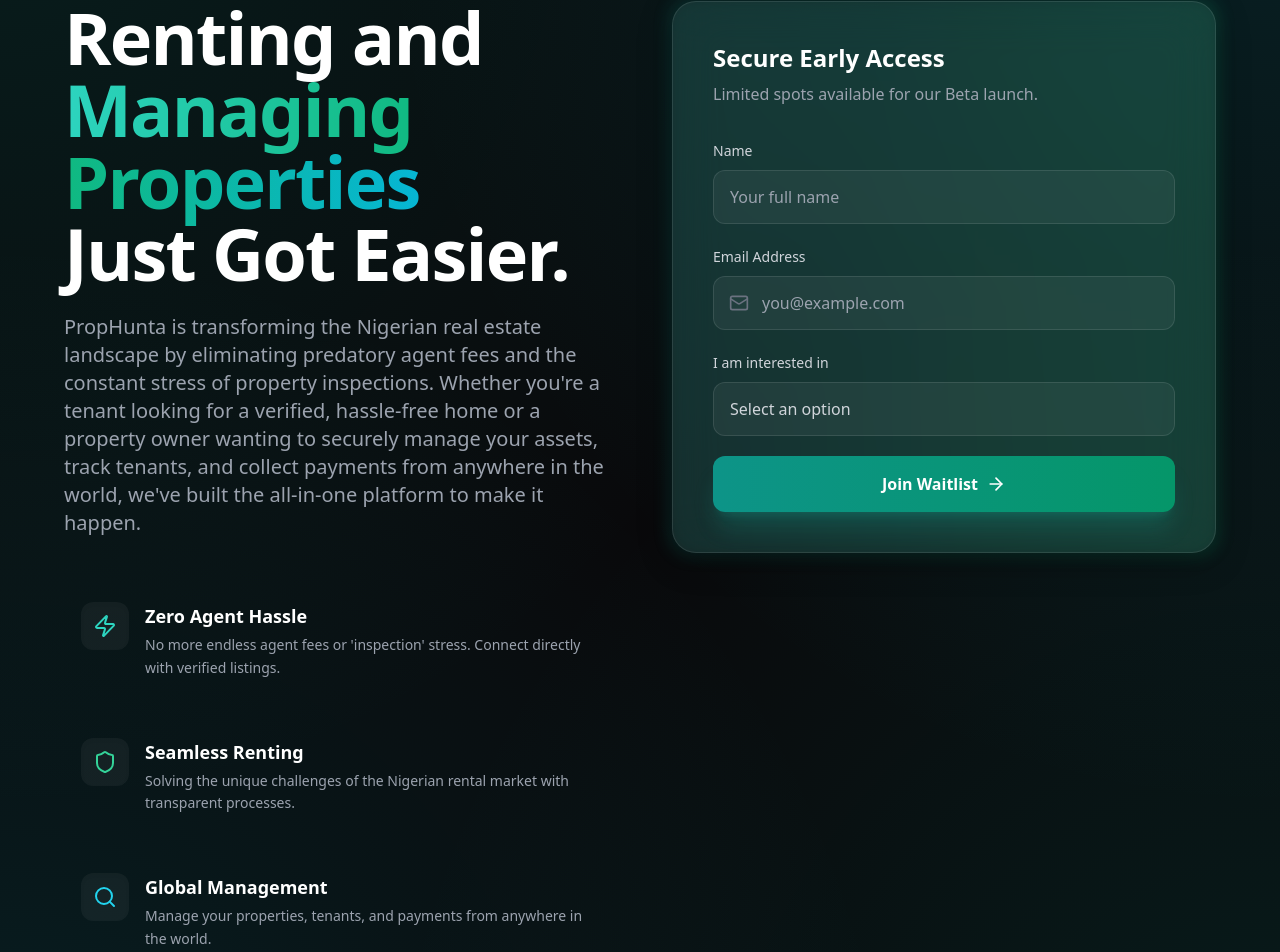
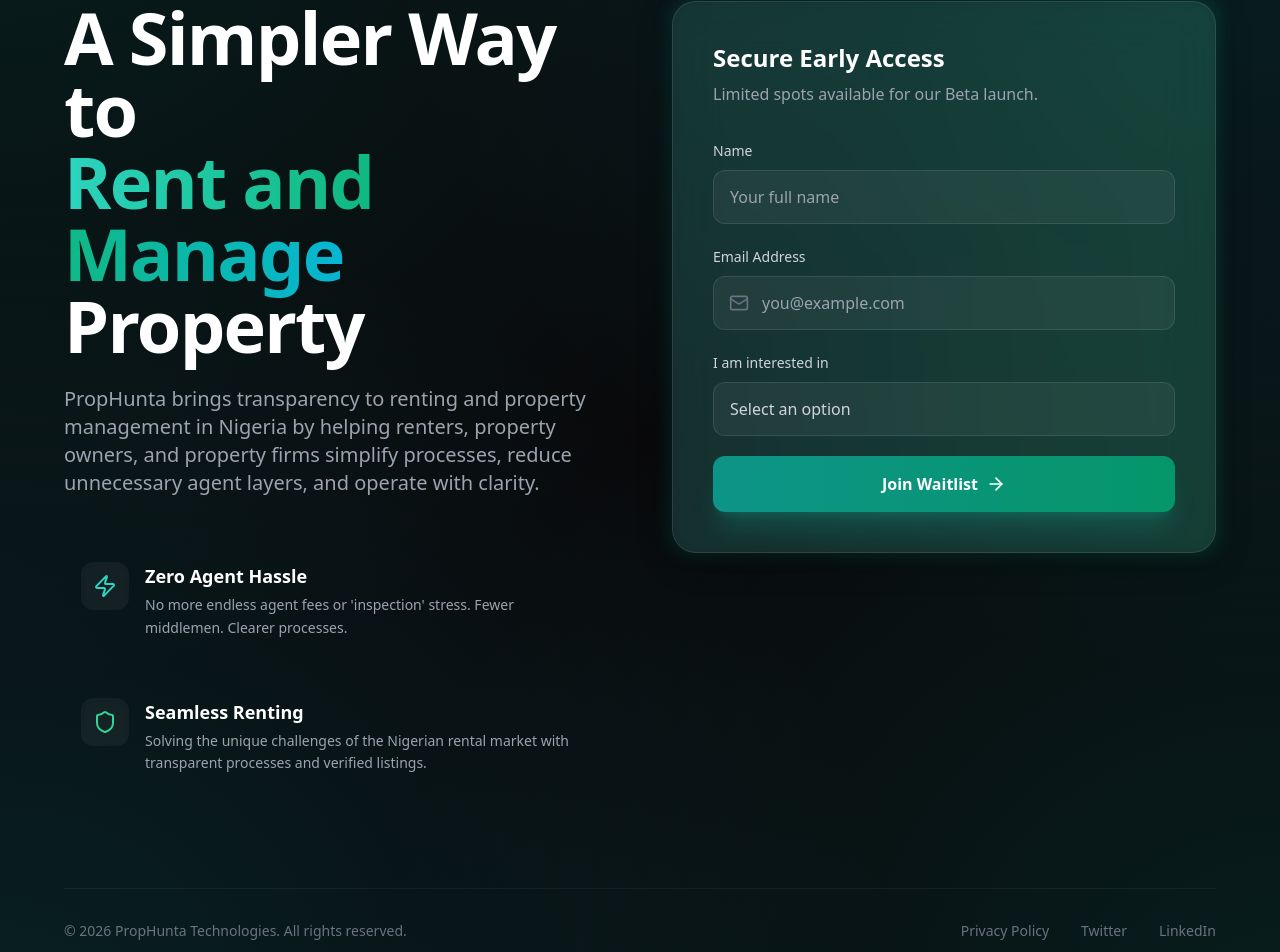
Before and after one commit to Remy-Arinze/prophunta_waitlist, a React (Vite) app: page / in a window 1280 px wide. Shown: the part 159-1111 px from the top of the page. Built offline with nearby package versions, Linux system fonts and the light colour scheme.

Commit message:
docs: refine headline, sub-headline and form options

```diff
--- a/src/App.tsx
+++ b/src/App.tsx
@@ -1,6 +1,6 @@
 import { useState, useEffect } from 'react'
 import { motion, AnimatePresence } from 'framer-motion'
-import { Mail, CheckCircle2, Loader2, Shield, Zap, Search, ArrowRight } from 'lucide-react'
+import { Mail, CheckCircle2, Loader2, Shield, Zap, ArrowRight } from 'lucide-react'
 import { useForm, ValidationError } from '@formspree/react'
 import './App.css'
 
@@ -11,17 +11,12 @@
   {
     icon: <Zap className="w-6 h-6 text-teal-400" />,
     title: "Zero Agent Hassle",
-    description: "No more endless agent fees or 'inspection' stress. Connect directly with verified listings."
+    description: "No more endless agent fees or 'inspection' stress. Fewer middlemen. Clearer processes."
   },
   {
     icon: <Shield className="w-6 h-6 text-emerald-400" />,
     title: "Seamless Renting",
-    description: "Solving the unique challenges of the Nigerian rental market with transparent processes."
-  },
-  {
-    icon: <Search className="w-6 h-6 text-cyan-400" />,
-    title: "Global Management",
-    description: "Manage your properties, tenants, and payments from anywhere in the world."
+    description: "Solving the unique challenges of the Nigerian rental market with transparent processes and verified listings."
   }
 ]
 
@@ -91,13 +86,13 @@
           >
             <div className="space-y-6">
               <motion.h1 variants={itemVariants} className="text-4xl md:text-6xl lg:text-7xl font-extrabold leading-[1.1] tracking-tight">
-                Renting and <br />
-                <span className="text-gradient">Managing Properties</span> <br />
-                Just Got Easier.
+                A Simpler Way to <br />
+                <span className="text-gradient">Rent and Manage</span> <br />
+                Property
               </motion.h1>
 
               <motion.p variants={itemVariants} className="text-gray-400 text-base md:text-lg lg:text-xl max-w-xl leading-relaxed">
-                PropHunta is transforming the Nigerian real estate landscape by eliminating predatory agent fees and the constant stress of property inspections. Whether you're a tenant looking for a verified, hassle-free home or a property owner wanting to securely manage your assets, track tenants, and collect payments from anywhere in the world, we've built the all-in-one platform to make it happen.
+                PropHunta brings transparency to renting and property management in Nigeria by helping renters, property owners, and property firms simplify processes, reduce unnecessary agent layers, and operate with clarity.
               </motion.p>
             </div>
 
@@ -182,9 +177,8 @@
                           className="w-full bg-white/5 border border-white/10 rounded-xl px-4 py-3.5 focus:ring-2 focus:ring-teal-500 focus:border-transparent transition-all outline-none appearance-none cursor-pointer text-gray-300"
                         >
                           <option value="" className="bg-gray-900">Select an option</option>
-                          <option value="buying" className="bg-gray-900">Buying Property</option>
-                          <option value="renting" className="bg-gray-900">Renting Property</option>
-                          <option value="selling" className="bg-gray-900">Selling/Listing</option>
+                          <option value="renting" className="bg-gray-900">Rent Property</option>
+                          <option value="managing" className="bg-gray-900">Manage Property</option>
                         </select>
                         <ValidationError prefix="Interest" field="interest" errors={state.errors} className="text-red-400 text-xs mt-1" />
                       </div>
```
